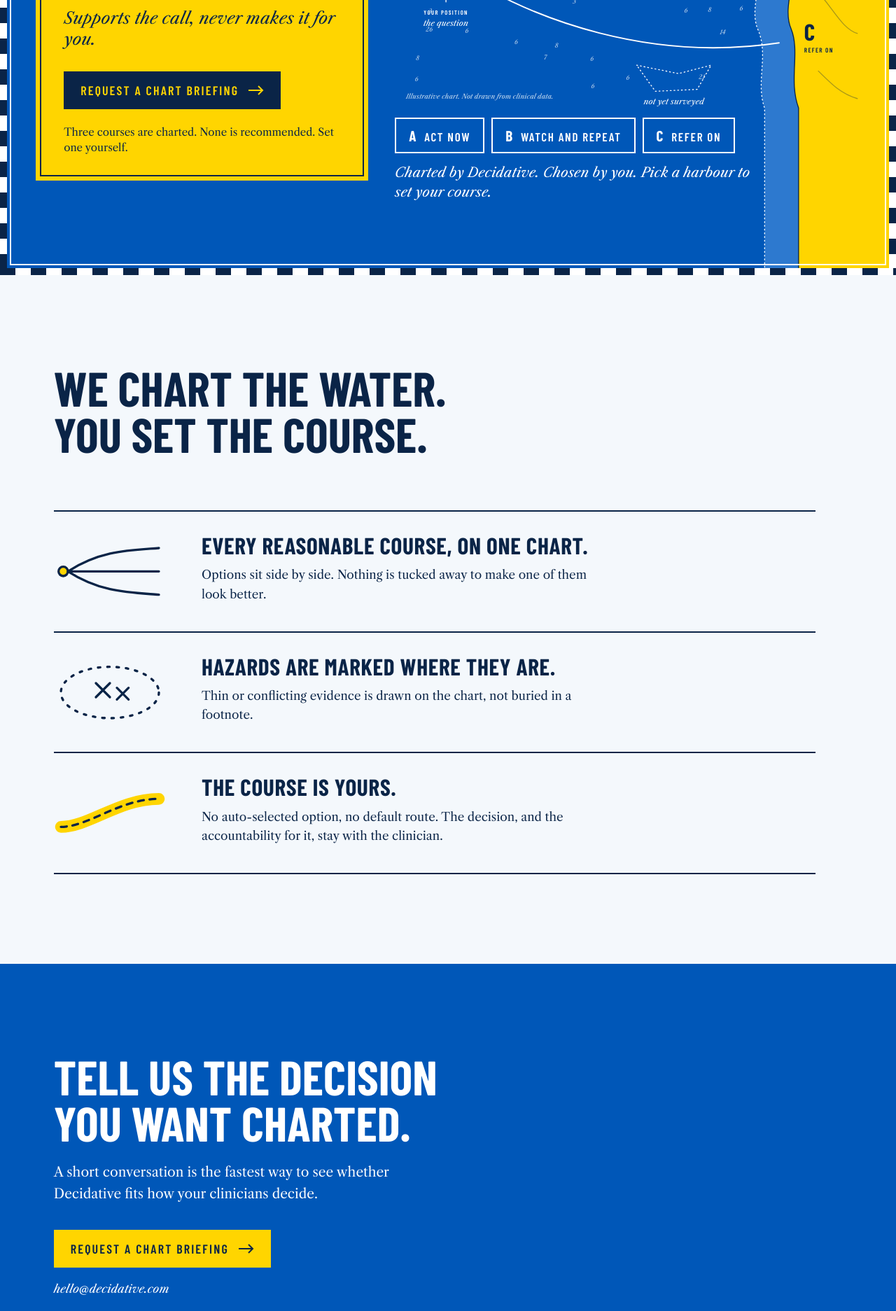
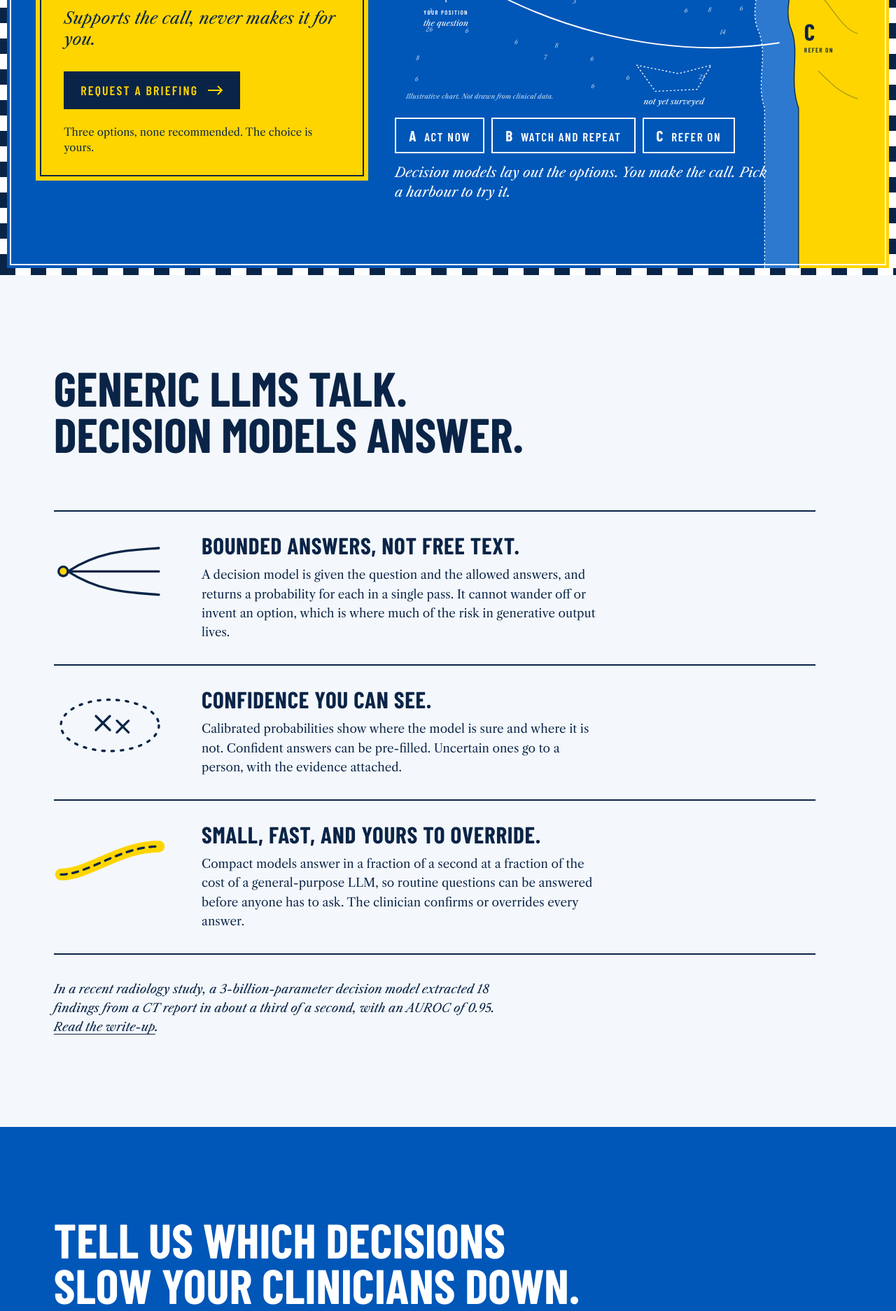
Before and after one commit to slowvak/decidative.com, a plain HTML site: page index.html in a window 1280 px wide. Shown: the part 407-2280 px from the top of the page at 70% size. Drawn offline with Linux system fonts and the light colour scheme.

Commit message:
Rewrite copy around decision models vs generic LLMs
Co-Authored-By: Claude Sonnet 5.5 <noreply@anthropic.com>
Claude-Session: https://claude.ai/code/session_01USWU13DMSRHkc4edaDzhtF

```diff
--- a/index.html
+++ b/index.html
@@ -4,7 +4,7 @@
 <meta charset="utf-8">
 <meta name="viewport" content="width=device-width, initial-scale=1">
 <title>Decidative: Decision intelligence for healthcare</title>
-<meta name="description" content="Decision intelligence for healthcare. Decidative supports the call and never makes it for you.">
+<meta name="description" content="Decision intelligence for healthcare. Decision models make healthcare faster and more reliable than generic LLMs, and support the call without making it for you.">
 <meta name="theme-color" content="#0057B8">
 <link rel="icon" href="favicon.svg" type="image/svg+xml">
 <link rel="canonical" href="https://decidative.com/">
@@ -110,6 +110,7 @@ h1,h2,h3{font-family:var(--label);font-weight:700;text-transform:uppercase;margi
 .legend svg{width:100%;height:auto}
 .legend h3{font-size:clamp(1.6rem,2.6vw,2.2rem);line-height:1;letter-spacing:.02em}
 .legend p{margin:12px 0 0;max-width:52ch}
+.proof{margin:36px 0 0;max-width:60ch;font-style:italic}
 
 /* ---------- Sheet 3: contact ---------- */
 .contact{background:var(--blue);color:var(--white);padding:clamp(72px,10vw,140px) clamp(24px,6vw,96px)}
@@ -142,20 +143,20 @@ footer i{opacity:.85}
       <svg viewBox="0 0 32 32" aria-hidden="true"><path d="M16 2 L19.5 12.5 L30 16 L19.5 19.5 L16 30 L12.5 19.5 L2 16 L12.5 12.5 Z" fill="#FFD500" stroke="#fff" stroke-width="2" stroke-linejoin="round"/></svg>
       Decidative
     </a>
-    <a class="top-cta" href="mailto:hello@decidative.com?subject=Chart%20briefing">Request a briefing</a>
+    <a class="top-cta" href="mailto:hello@decidative.com?subject=Briefing">Request a briefing</a>
   </header>
 
   <div class="cartouche">
     <h1>Decision intelligence for healthcare.</h1>
     <p class="voice">Supports the call, never makes it for you.</p>
-    <a class="btn" href="mailto:hello@decidative.com?subject=Chart%20briefing">Request a chart briefing
+    <a class="btn" href="mailto:hello@decidative.com?subject=Briefing">Request a briefing
       <svg viewBox="0 0 22 14" aria-hidden="true"><path d="M0 7h20M14 1l6 6-6 6" fill="none" stroke="currentColor" stroke-width="2"/></svg>
     </a>
-    <p class="fine">Three courses are charted. None is recommended. Set one yourself.</p>
+    <p class="fine">Three options, none recommended. The choice is yours.</p>
   </div>
 
   <figure class="chart" id="chart">
-    <svg viewBox="0 0 1000 640" role="img" aria-label="Illustrative nautical chart. From a compass rose marked 'your position', three white courses, A, B and C, run to three harbours on a yellow coast. Course A passes rocks marked 'conflicting evidence'. Course B crosses a shoal marked 'thin evidence'. Course C skirts water marked 'not yet surveyed'.">
+    <svg viewBox="0 0 1000 640" role="img" aria-label="Illustrative chart. From a compass rose marked 'your position', three white routes, A, B and C, run to three harbours on a yellow coast. Route A passes rocks marked 'conflicting evidence'. Route B crosses a shoal marked 'thin evidence'. Route C skirts water marked 'not yet surveyed'.">
       <!-- shoal band and land -->
       <path d="M740 -400V0C770 60 740 100 765 150C792 205 750 255 775 305C800 355 760 420 780 470C805 525 775 585 795 640V1100H1400V-400Z" fill="#2D79CF"/>
       <path d="M740 -400V0C770 60 740 100 765 150C792 205 750 255 775 305C800 355 760 420 780 470C805 525 775 585 795 640V1100" class="line" stroke-dasharray="2 6"/>
@@ -197,39 +198,40 @@ footer i{opacity:.85}
       <text class="hz" x="24" y="620" style="font-size:14px;opacity:.8">Illustrative chart. Not drawn from clinical data.</text>
     </svg>
 
-    <div class="plotter" role="group" aria-label="Chart a course">
+    <div class="plotter" role="group" aria-label="Choose an option">
       <button class="plot" type="button" data-c="A" aria-pressed="false"><b>A</b>Act now</button>
       <button class="plot" type="button" data-c="B" aria-pressed="false"><b>B</b>Watch and repeat</button>
       <button class="plot" type="button" data-c="C" aria-pressed="false"><b>C</b>Refer on</button>
-      <button class="clear" type="button" hidden>Clear course</button>
+      <button class="clear" type="button" hidden>Clear choice</button>
     </div>
-    <p class="note" id="note" aria-live="polite">Charted by Decidative. Chosen by you. Pick a harbour to set your course.</p>
+    <p class="note" id="note" aria-live="polite">Decision models lay out the options. You make the call. Pick a harbour to try it.</p>
   </figure>
 </div>
 
 <main>
   <section class="notes" aria-labelledby="notes-h">
-    <h2 id="notes-h">We chart the water. You set the course.</h2>
+    <h2 id="notes-h">Generic LLMs talk. Decision models answer.</h2>
     <ul class="legend">
       <li>
         <svg viewBox="0 0 96 64" aria-hidden="true" fill="none" stroke="#0A2447" stroke-width="2" stroke-linecap="round"><circle cx="8" cy="32" r="4" fill="#FFD500"/><path d="M12 32C40 14 64 14 90 12M12 32H90M12 32C40 50 64 50 90 52"/></svg>
-        <div><h3>Every reasonable course, on one chart.</h3><p>Options sit side by side. Nothing is tucked away to make one of them look better.</p></div>
+        <div><h3>Bounded answers, not free text.</h3><p>A decision model is given the question and the allowed answers, and returns a probability for each in a single pass. It cannot wander off or invent an option, which is where much of the risk in generative output lives.</p></div>
       </li>
       <li>
         <svg viewBox="0 0 96 64" aria-hidden="true" fill="none" stroke="#0A2447" stroke-width="2" stroke-linecap="round"><ellipse cx="48" cy="32" rx="42" ry="22" stroke-dasharray="2 6"/><path d="M36 24l12 12M48 24L36 36M54 28l10 10M64 28L54 38"/></svg>
-        <div><h3>Hazards are marked where they are.</h3><p>Thin or conflicting evidence is drawn on the chart, not buried in a footnote.</p></div>
+        <div><h3>Confidence you can see.</h3><p>Calibrated probabilities show where the model is sure and where it is not. Confident answers can be pre-filled. Uncertain ones go to a person, with the evidence attached.</p></div>
       </li>
       <li>
         <svg viewBox="0 0 96 64" aria-hidden="true" fill="none" stroke-linecap="round"><path d="M6 44C30 44 56 20 90 20" stroke="#FFD500" stroke-width="10"/><path d="M6 44C30 44 56 20 90 20" stroke="#0A2447" stroke-width="2" stroke-dasharray="5 5"/></svg>
-        <div><h3>The course is yours.</h3><p>No auto-selected option, no default route. The decision, and the accountability for it, stay with the clinician.</p></div>
+        <div><h3>Small, fast, and yours to override.</h3><p>Compact models answer in a fraction of a second at a fraction of the cost of a general-purpose LLM, so routine questions can be answered before anyone has to ask. The clinician confirms or overrides every answer.</p></div>
       </li>
     </ul>
+    <p class="proof">In a recent radiology study, a 3-billion-parameter decision model extracted 18 findings from a CT report in about a third of a second, with an AUROC of 0.95. <a href="https://mdsynapse.org/blogposts/the-best-documentation-request-is-the-one-nobody-has-to-make">Read the write-up</a>.</p>
   </section>
 
   <section class="contact" aria-labelledby="contact-h">
-    <h2 id="contact-h">Tell us the decision you want charted.</h2>
-    <p>A short conversation is the fastest way to see whether Decidative fits how your clinicians decide.</p>
-    <a class="btn on-blue" href="mailto:hello@decidative.com?subject=Chart%20briefing">Request a chart briefing
+    <h2 id="contact-h">Tell us which decisions slow your clinicians down.</h2>
+    <p>A short conversation is the fastest way to see where decision models can make your workflow faster and more reliable.</p>
+    <a class="btn on-blue" href="mailto:hello@decidative.com?subject=Briefing">Request a briefing
       <svg viewBox="0 0 22 14" aria-hidden="true"><path d="M0 7h20M14 1l6 6-6 6" fill="none" stroke="currentColor" stroke-width="2"/></svg>
     </a>
     <span class="addr">hello@decidative.com</span>
@@ -251,10 +253,10 @@ footer i{opacity:.85}
   const note = document.getElementById('note');
   const clear = chart.querySelector('.clear');
   const text = {
-    none: 'Charted by Decidative. Chosen by you. Pick a harbour to set your course.',
-    A: 'Course A, Act now. The quickest passage, with rocks of conflicting evidence close aboard. Course set by you.',
-    B: 'Course B, Watch and repeat. The straightest line, crossing a shoal of thin evidence. Course set by you.',
-    C: 'Course C, Refer on. The longest passage, through water not yet surveyed. Course set by you.'
+    none: 'Decision models lay out the options. You make the call. Pick a harbour to try it.',
+    A: 'Option A, Act now. The quickest route, though the evidence conflicts. Your call.',
+    B: 'Option B, Watch and repeat. The most direct route, but the evidence is thin. Your call.',
+    C: 'Option C, Refer on. The longest route, through territory not yet studied. Your call.'
   };
   function set(c) {
     chart.classList.toggle('chosen', !!c);
```
